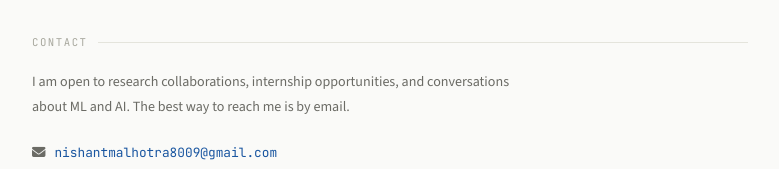
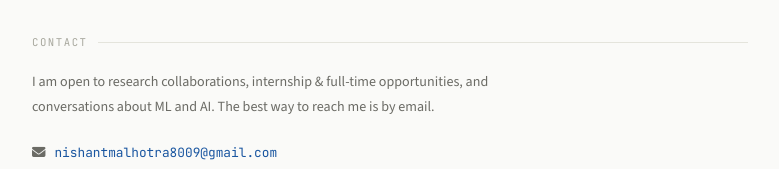
Before and after one commit to nishant-malhotra-dev/nishant-malhotra-dev.github.io, a plain HTML site: page index.html in a window 1280 px wide. Shown: the part 4169-4338 px from the top of the page, without its empty margins (362-1141 px from the left). Drawn offline with nearby package versions, Linux system fonts and the light colour scheme.

Commit message:
Update index.html

```diff
--- a/index.html
+++ b/index.html
@@ -636,7 +636,7 @@ main{padding:44px 0 80px 44px;max-width:var(--max);}
   <section id="contact" class="section fade">
     <div class="section-label">Contact</div>
     <p style="font-size:0.88rem;color:var(--muted);margin-bottom:22px;max-width:500px;">
-      I am open to research collaborations, internship opportunities, and conversations about ML and AI. The best way to reach me is by email.
+      I am open to research collaborations, internship & full-time opportunities, and conversations about ML and AI. The best way to reach me is by email.
     </p>
     <div class="contact-grid">
       <div class="contact-item"><span><i class="fas fa-envelope"></i></span> <a href="mailto:nishantmalhotra8009@gmail.com">nishantmalhotra8009@gmail.com</a></div>
```
